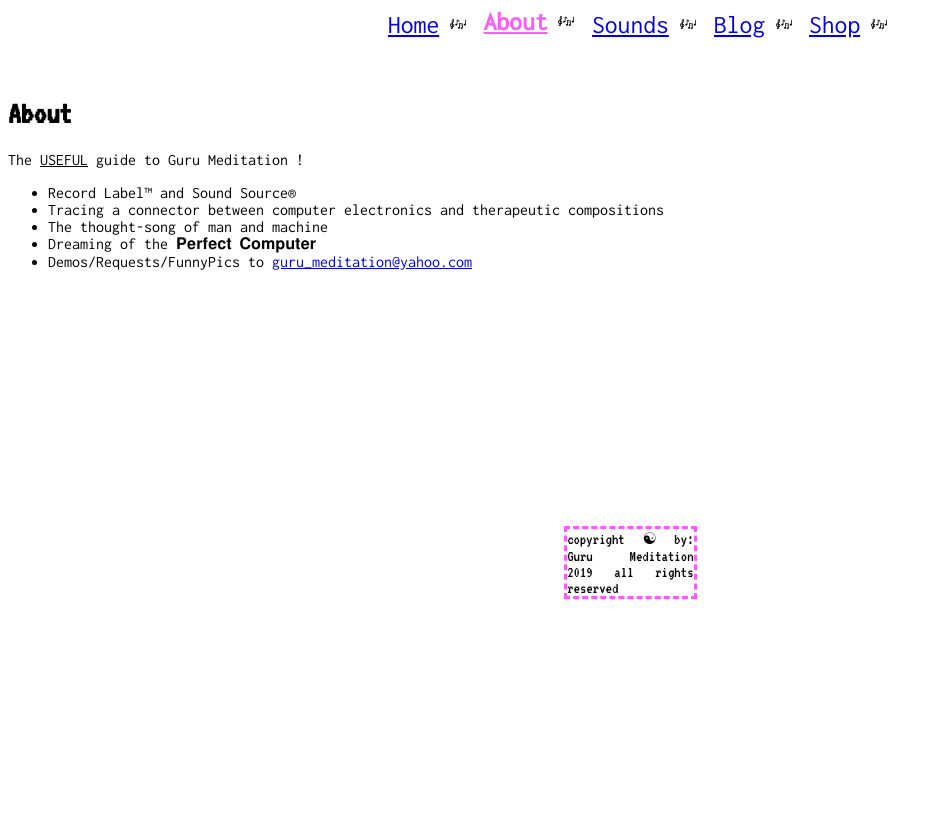
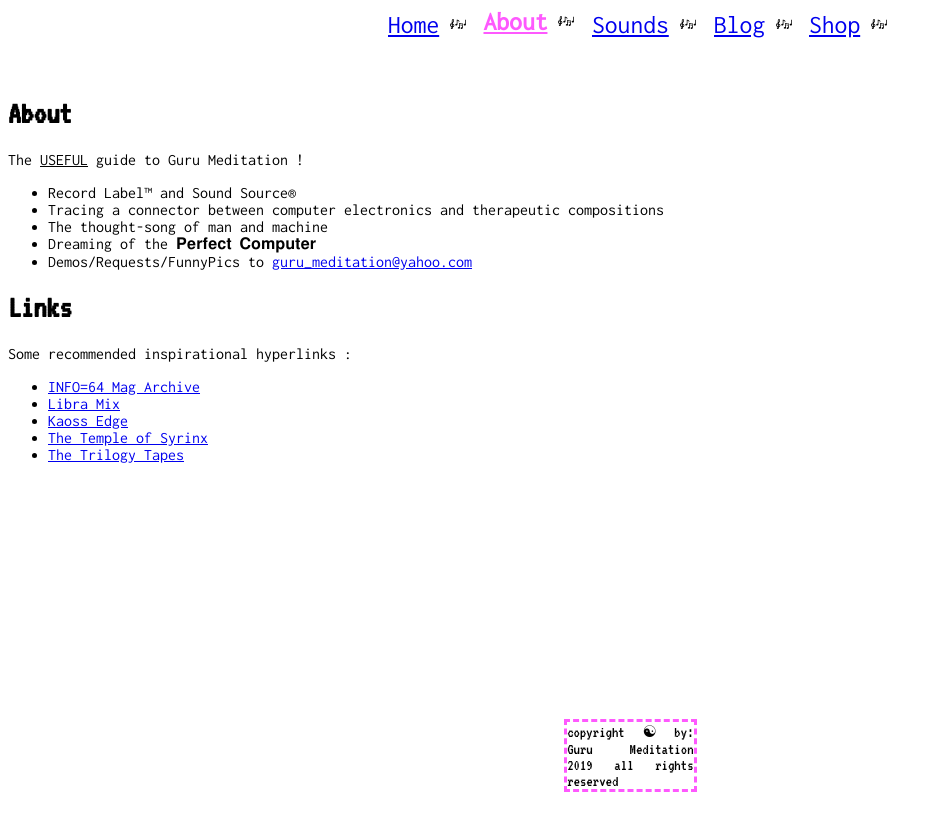
Before and after one commit to 503meditation/helloworld, a Jekyll site: the page built from about.md, in a window 1280 px wide. Shown: the top 831 px of the page, without its empty margins (0-941 px from the left). Built offline with Jekyll 4.4.1, drawn with Linux system fonts in a browser that asks for light colours.

Commit message:
links added, dates added to posts

```diff
--- a/about.md
+++ b/about.md
@@ -13,6 +13,16 @@ The <u>USEFUL</u> guide to Guru Meditation !
 - Dreaming of the 𝐏𝐞𝐫𝐟𝐞𝐜𝐭 𝐂𝐨𝐦𝐩𝐮𝐭𝐞𝐫
 - Demos/Requests/FunnyPics to <a href="mailto:guru_meditation@yahoo.com?subject=☯">guru_meditation@yahoo.com</a>
 
+# Links
+
+Some recommended inspirational hyperlinks :
+
+- <a href="https://archive.org/details/info-magazine">INFO=64 Mag Archive</a>
+- <a href="https://www.libramix.org/">Libra Mix</a>
+- <a href="http://www.kaossedgeofficial.com/">Kaoss Edge</a>
+- <a href="http://www.2112.net/syrinx/about.htm">The Temple of Syrinx</a>
+- <a href="https://blog.thetrilogytapes.com/">The Trilogy Tapes</a>
+
 <!--
 # Quotes
 
--- a/blog.html
+++ b/blog.html
@@ -15,6 +15,7 @@ title: Blog
         >{{ post.title }}</a
       >
     </h2>
+    <h3>{{ post.date | date: "%Y-%m-%d" }}</h3>
     <p>{{ post.excerpt }}</p>
   </li>
   {% endfor %}
```
Also changed, not shown: _posts/2018-08-20-opening-sauce.md (renamed from _posts/2018-08-20-bananas.md, +0 -1 lines), 8 other files.
